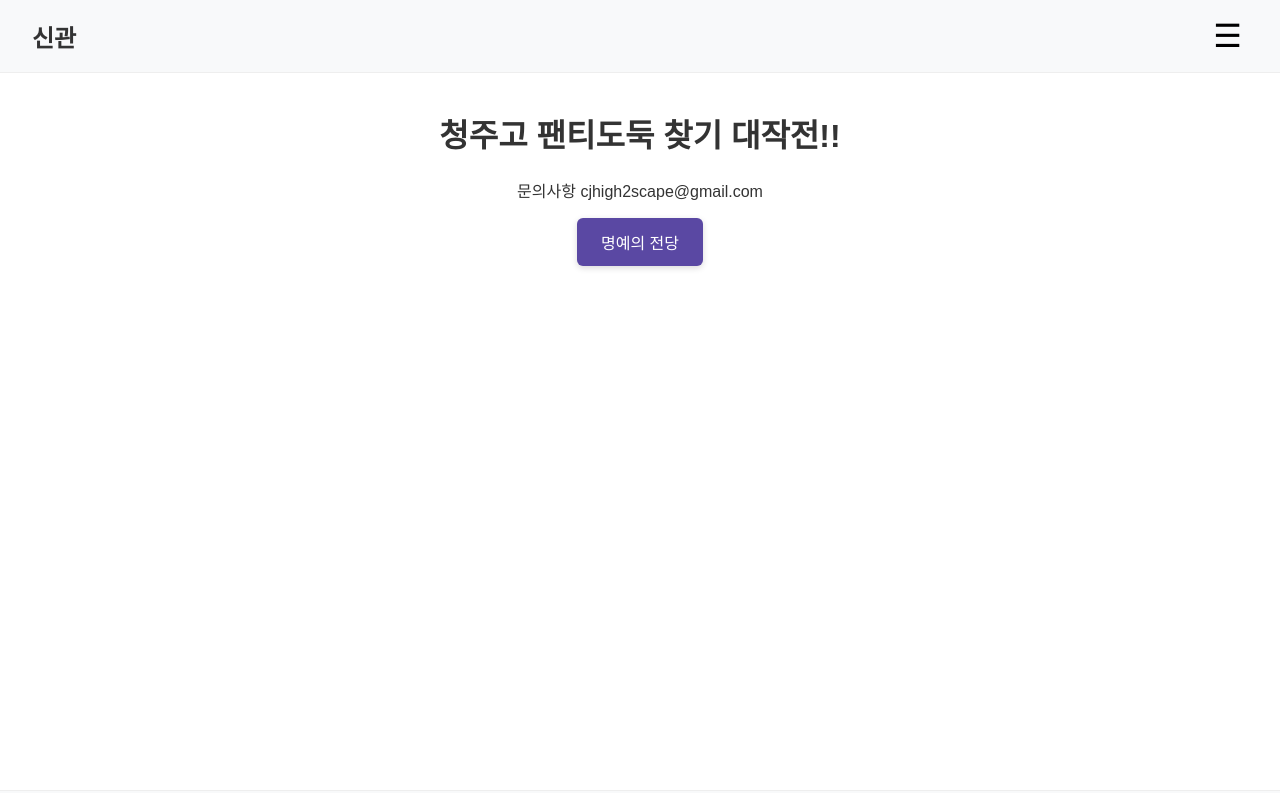
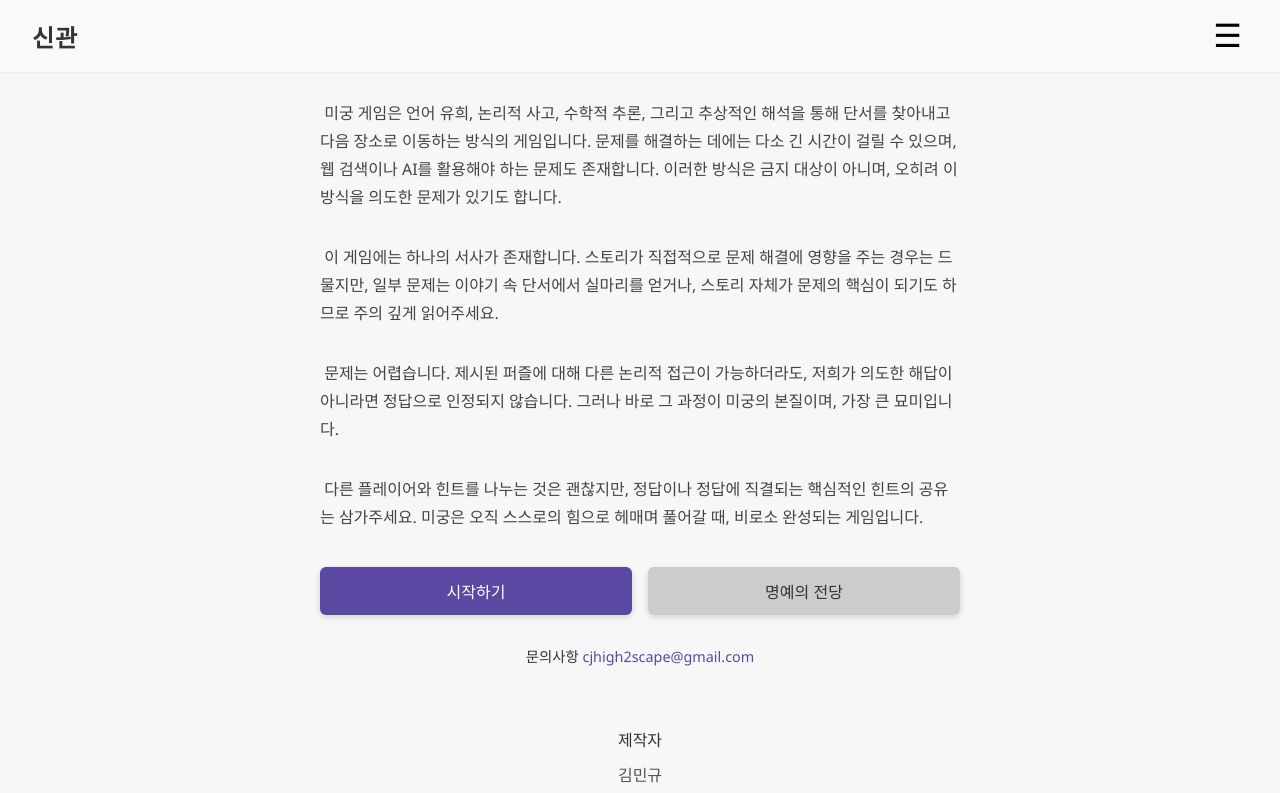
Before and after one commit to Aeikx/room-escape-front, a React (Vite) app: page / in a window 1280 px wide. Shown: the top 793 px of the page. Built offline with nearby package versions, Linux system fonts and the light colour scheme; no server answers.

Commit message:
back connect 14.0

```diff
--- a/index.html
+++ b/index.html
@@ -4,7 +4,7 @@
     <meta charset="UTF-8" />
     <link rel="icon" type="image/png" href="logo.png" />
     <meta name="viewport" content="width=device-width, initial-scale=1.0" />
-    <title>청주고 신관 방탈출</title>
+    <title>청주고 미궁 - 신관</title>
   </head>
   <body>
     <div id="root"></div>
--- a/src/App.jsx
+++ b/src/App.jsx
@@ -1,30 +1,72 @@
-import React, { useEffect, useState } from "react";
+// App.js
+import React from "react";
 import Header from "./components/Header";
 import Footer from "./components/Footer";
 import "./App.css";
+import "./App2.css";
 
 function App() {
+  const creators = ["김민규", "이경민", "전민재", "조현우", "최세인"];
+
   return (
     <div className="app" lang="ko-KR">
       <main className="main-content">
-        <h1>청주고 팬티도둑 찾기 대작전!!</h1>
-        <p>문의사항 cjhigh2scape@gmail.com</p>
-        <button
-          style={{
-            padding: "12px 24px",
-            fontSize: "1rem",
-            backgroundColor: "#5a48a3", // 보라색
-            color: "white",
-            border: "none",
-            borderRadius: "6px",
-            cursor: "pointer",
-            boxShadow: "0 2px 6px rgba(0, 0, 0, 0.15)",
-            transition: "background-color 0.3s ease",
-          }}
-          onClick={() => (window.location.href = "/hall-of-fame")}
-        >
-          명예의 전당
-        </button>
+        <h4>
+          &nbsp;미궁 게임은 언어 유희, 논리적 사고, 수학적 추론, 그리고 추상적인
+          해석을 통해 단서를 찾아내고 다음 장소로 이동하는 방식의 게임입니다.
+          문제를 해결하는 데에는 다소 긴 시간이 걸릴 수 있으며, 웹 검색이나 AI를
+          활용해야 하는 문제도 존재합니다. 이러한 방식은 금지 대상이 아니며,
+          오히려 이 방식을 의도한 문제가 있기도 합니다.
+        </h4>
+        <h4>
+          &nbsp;이 게임에는 하나의 서사가 존재합니다. 스토리가 직접적으로 문제
+          해결에 영향을 주는 경우는 드물지만, 일부 문제는 이야기 속 단서에서
+          실마리를 얻거나, 스토리 자체가 문제의 핵심이 되기도 하므로 주의 깊게
+          읽어주세요.
+        </h4>
+        <h4>
+          &nbsp;문제는 어렵습니다. 제시된 퍼즐에 대해 다른 논리적 접근이
+          가능하더라도, 저희가 의도한 해답이 아니라면 정답으로 인정되지
+          않습니다. 그러나 바로 그 과정이 미궁의 본질이며, 가장 큰 묘미입니다.
+        </h4>
+        <h4>
+          &nbsp;다른 플레이어와 힌트를 나누는 것은 괜찮지만, 정답이나 정답에
+          직결되는 핵심적인 힌트의 공유는 삼가주세요. 미궁은 오직 스스로의
+          힘으로 헤매며 풀어갈 때, 비로소 완성되는 게임입니다.
+        </h4>
+
+        {/* 버튼 그룹 */}
+        <div className="button-group">
+          <button
+            className="main-button start-button"
+            onClick={() => (window.location.href = "/start")}
+          >
+            시작하기
+          </button>
+          <button
+            className="main-button hall-button"
+            onClick={() => (window.location.href = "/hall-of-fame")}
+          >
+            명예의 전당
+          </button>
+        </div>
+
+        <p className="contact-email">
+          문의사항{" "}
+          <a href="mailto:cjhigh2scape@gmail.com">cjhigh2scape@gmail.com</a>
+        </p>
+
+        {/* 제작자 명단 */}
+        <div className="creator-container">
+          <h4>제작자</h4>
+          <ul className="creator-list">
+            {creators.map((name) => (
+              <li key={name} className="creator-item">
+                {name}
+              </li>
+            ))}
+          </ul>
+        </div>
       </main>
       <Footer />
     </div>
--- /dev/null
+++ b/src/App2.css
@@ -0,0 +1,104 @@
+/* App.css */
+
+/* Overall container */
+.app {
+  display: flex;
+  flex-direction: column;
+  min-height: 100vh;
+  background-color: #f7f7f7;
+  font-family: "Segoe UI", sans-serif;
+}
+
+/* Main content area */
+.main-content {
+  flex: 1;
+  display: flex;
+  flex-direction: column;
+  align-items: center;
+  padding: 10px 20px;
+}
+
+/* Reuse h4 typographic style from .start1-container */
+.main-content h4 {
+  max-width: 640px;
+  margin: 16px 0;
+  line-height: 1.75;
+  color: #444;
+  font-weight: normal;
+  text-align: left;
+}
+
+/* Button group: stack vertically with spacing */
+/* 기존 .button-group 수정 */
+.button-group {
+  display: flex;
+  flex-direction: row;
+  justify-content: center;
+  gap: 16px;
+  width: 100%;
+  max-width: 640px;
+  margin: 20px 0;
+}
+
+/* Shared button styles */
+.main-button {
+  padding: 12px 24px;
+  font-size: 1rem;
+  color: #fff;
+  border: none;
+  border-radius: 6px;
+  cursor: pointer;
+  box-shadow: 0 2px 6px rgba(0, 0, 0, 0.15);
+  transition: background-color 0.3s ease;
+  width: 100%;
+}
+
+/* “시작하기” button remains purple */
+.start-button {
+  background-color: #5a48a3;
+}
+.start-button:hover {
+  background-color: #44337a;
+}
+
+/* “명예의 전당” button now gray */
+.hall-button {
+  background-color: #cccccc; /* light gray */
+  color: #333; /* darker text for contrast */
+}
+.hall-button:hover {
+  background-color: #aaaaaa; /* slightly darker on hover */
+}
+
+/* Contact email */
+.contact-email {
+  margin-top: 10px;
+  font-size: 0.9rem;
+  color: #333;
+}
+.contact-email a {
+  color: #5a48a3;
+  text-decoration: none;
+}
+.contact-email a:hover {
+  text-decoration: underline;
+}
+
+/* Creator list */
+.creator-container {
+  margin-top: 30px;
+  text-align: center;
+}
+.creator-container h4 {
+  margin-bottom: 8px;
+  color: #333;
+}
+.creator-list {
+  list-style: none;
+  padding: 0;
+  margin: 0;
+}
+.creator-item {
+  margin: 4px 0;
+  color: #555;
+}
--- a/src/components/Footer.jsx
+++ b/src/components/Footer.jsx
@@ -1,10 +1,10 @@
-import React from 'react';
-import '../App.css';
+import React from "react";
+import "../App.css";
 
 function Footer() {
   return (
     <footer className="footer">
-      <p>&copy; 2025 test Project</p>
+      <p>&copy; 2025 new building, Inc.</p>
     </footer>
   );
 }
--- a/src/components/Header.jsx
+++ b/src/components/Header.jsx
@@ -13,7 +13,6 @@ function Header() {
       .then((res) => res.json())
       .then((data) => {
         if (data.loggedIn) {
-          console.log(data.userId, "로그인");
           document.getElementById("login").style.display = "None";
           document.getElementById("signup").style.display = "None";
           document.getElementById("logout").textContent =
@@ -36,7 +35,8 @@ function Header() {
   return (
     <header className="header">
       <div className="header-title">
-        <a href="/" style={{ textDecoration: "none", color: "inherit" }}>
+        {/* <img src="./logo.png" alt="logo" /> */}
+        <a href="/" style={{ textDecoration: 'none', color: 'inherit', fontWeight: 'bold', fontSize: '1.5rem', letterSpacing: '1px' }}>
           신관
         </a>
       </div>
--- a/src/pages/start/start2/Start2.jsx
+++ b/src/pages/start/start2/Start2.jsx
@@ -19,7 +19,7 @@ function Start2() {
         </h4>
         <h4>
           &nbsp;복도를 따라 걸으며 교실 문을 살펴봤다. 대부분은 잠겨 있었지만,
-          이상하게도 3층에 있는 교실들만은 거의 모두 열려 있었다. 누군가
+          이상하게도 3층에 있는 교실들 중 몇 군데만 열려 있었다. 누군가
           의도적으로 정리해둔 듯한 질서였다.
         </h4>
         <h4>
--- a/src/pages/start/start3/Start3.jsx
+++ b/src/pages/start/start3/Start3.jsx
@@ -22,14 +22,14 @@ function Start3() {
           위에서 눈에 띄는 것이 하나 있었다.
         </h4>
         <h4>
-          &nbsp;여러 장의 피아노 오선보 사이에 조심스럽게 끼워진 종이 한 장이
-          눈에 띄었다. 처음엔 다른 종이와 같이 평범한 악보인가 싶어 이 종이들을
-          자세히 보고 있지는 않았지만, 들여다보니 이건 음표나 리듬 기호가 아니라
-          몇 개의 알파벳과 숫자들만이 단조롭게 나열된 종이였다.
+          &nbsp;선생님 책상 위엔 여러 수업 자료들이 흩어져 있었다. 그중 한 장,
+          무언가 특이한 내용이 적힌 종이가 눈에 들어왔다. 처음엔 선생님께 실례가
+          될까 건들진 않았지만, 다른 자료들과는 전혀 어울리지 않는 기이한 배열이
+          계속해서 시선을 끌었다.
         </h4>
         <h4>
-          &nbsp;악보라기보다는, 그저 음악실 안에 있을 법하지 않은 조금 엉뚱한
-          메모에 가까웠다.
+          &nbsp;종이 위에는 몇 개의 숫자와 정사각형들이 나열되어 있었다. 이것도
+          의미를 찾아야 하는 문제인 걸까.
         </h4>
       </div>
       <h2 className="question">문제</h2>
--- a/src/pages/start/start4/Start4.jsx
+++ b/src/pages/start/start4/Start4.jsx
@@ -8,9 +8,9 @@ function Start4() {
       <img src="/env_img/env4.jpeg" alt="방 이미지" />
       <div className="narrative-text">
         <h4>
-          &nbsp;3층에 남은 교실 중 열려 있던 곳은 영어전용실 A, 단 한
-          곳뿐이었다. 문을 열자마자 시선이 닿은 곳, 그 자리에 상자가 놓여
-          있었다.
+          &nbsp;오래 헤맬 것도 없이, 영어전용실 A의 굳게 닫혀 있던 문이
+          비밀번호를 입력하자 쉽게 열렸다. 문을 열자마자 시선이 닿은 곳, 그
+          자리에 상자가 놓여 있었다.
         </h4>
         <h4>
           &nbsp;지금까지와 마찬가지로, 한눈에 띄는 위치였다. 의도적으로 보여지길
```
Also changed, not shown: src/pages/start/Start.css (+54 -20 lines), src/pages/start/Start.jsx (+21 -36 lines), src/pages/start/start3/Start3-end.jsx (+10 -6 lines), public/q_img/image.png (renamed from public/q_img/q3.png).
